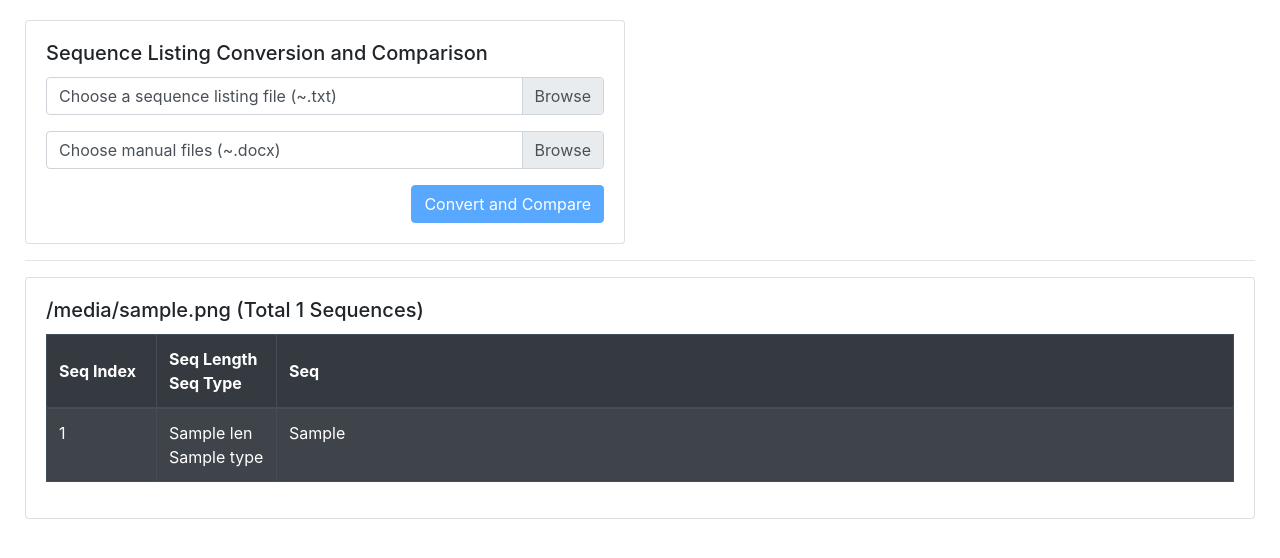
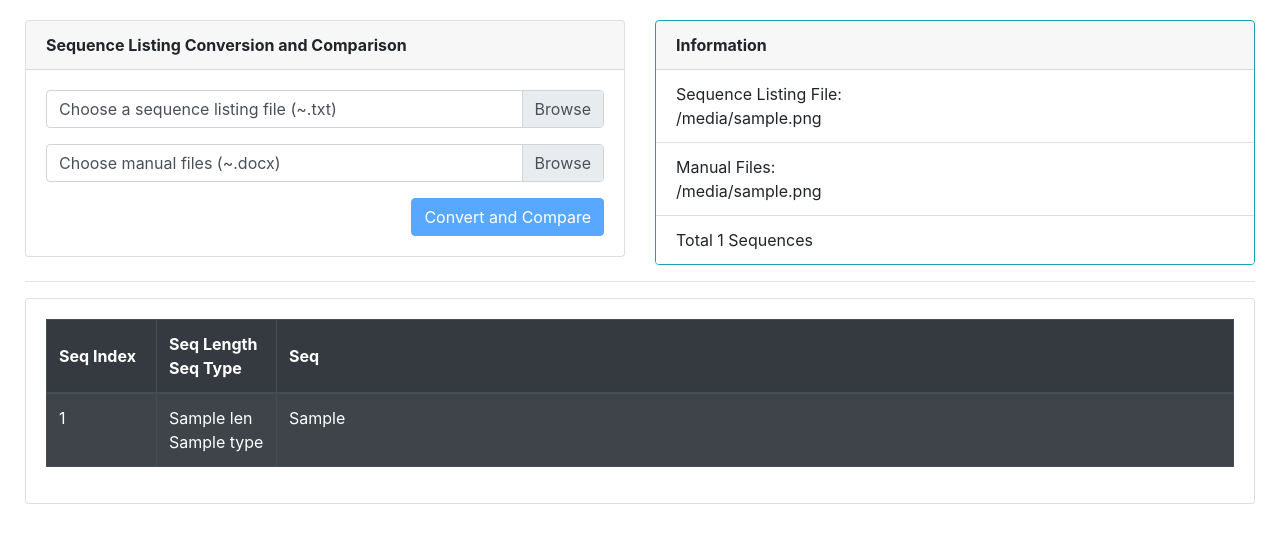
Before and after one commit to CutestPiglet/saint_island, a Django app: template chufang/templates/chufang/index.html in a window 1280 px wide. Shown: the top 558 px of the page. Run offline with Django 3.2, Linux system fonts and the light colour scheme; the template is opened without the code that fills it: most values are stand-ins (such as "Sample title", 1, 10 or a date in 2020); some libraries are stand-ins or nearby versions.

Commit message:
Modify layout

```diff
--- a/chufang/templates/chufang/index.html
+++ b/chufang/templates/chufang/index.html
@@ -49,8 +49,8 @@
     <div class="row">
         <div class="col-md-6">
             <div class="card">
+                <div class="card-header"><strong>Sequence Listing Conversion and Comparison</strong></div>
                 <div class="card-body">
-                    <h5 class="card-title">Sequence Listing Conversion and Comparison</h5>
                     <form method="POST" enctype="multipart/form-data" id="upload-file-form">
                         {% csrf_token %}
                         <div class="form-group">
@@ -74,6 +74,18 @@
                 </div>
             </div>
         </div>
+        {% if seq_dict %}
+            <div class="col-md-6">
+                <div class="card border-info">
+                    <div class="card-header"><strong>Information</strong></div>
+                    <ul class="list-group list-group-flush">
+                        <li class="list-group-item">Sequence Listing File:<br>{{ sequence_listing_filename }}</li>
+                        <li class="list-group-item">Manual Files:<br>{{ manual_filenames }}</li>
+                        <li class="list-group-item">Total {{ seq_dict|length }} Sequences</li>
+                    </ul>
+                </div>
+            </div>
+        {% endif %}
     </div>
 
     {% if seq_dict %}
@@ -82,7 +94,6 @@
             <div class="col-md-12">
                 <div class="card">
                     <div class="card-body">
-                        <h5 class="card-title">{{ filename }} (Total {{ seq_dict|length }} Sequences)</h5>
                         <table class="table table-striped table-dark table-bordered" style="table-layout: fixed">
                             <thead>
                                 <th style="width: 110px">Seq Index</th>
```
Also changed, not shown: chufang/views.py (+6 -2 lines).
